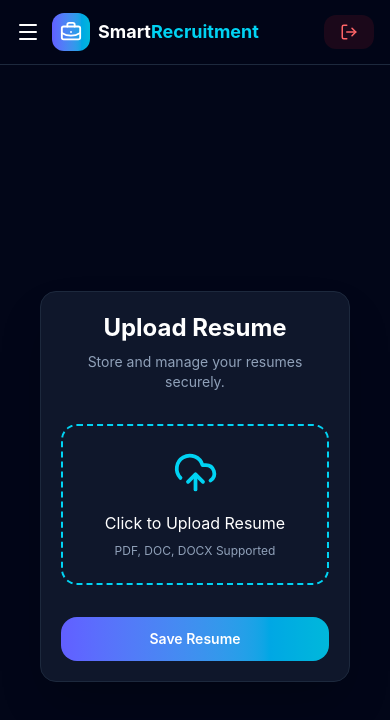
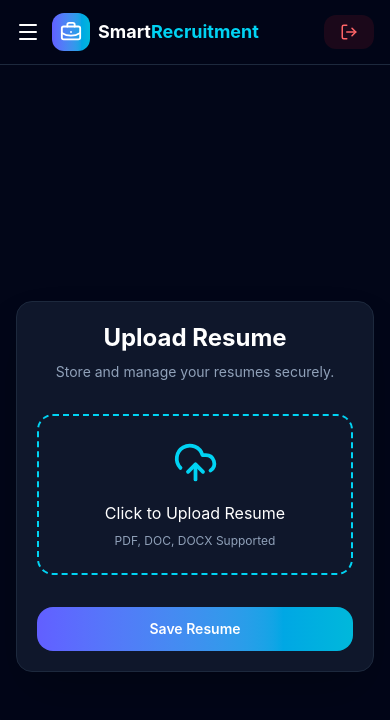
Before and after one commit to Sriiijan/SmartRecruitment, a React (Vite) app in the folder frontend/: page /upload-resume in a window 390 px wide. Shown: the top 720 px of the page. Built offline with nearby package versions, Linux system fonts and the light colour scheme; sample sign-in values are in the browser's storage.

Commit message:
Refactor UploadResumePage component for improved layout and readability; enhance styling for better responsiveness

```diff
--- a/frontend/src/pages/UploadResume.jsx
+++ b/frontend/src/pages/UploadResume.jsx
@@ -6,13 +6,32 @@
 
   return (
 
-    <div className="flex bg-slate-950 min-h-screen">
+    <div
+      className="
+        flex
+        bg-slate-950
+        min-h-screen
+        overflow-x-hidden
+      "
+    >
 
       {/* Sidebar */}
       {/* <Sidebar /> */}
 
       {/* Main Content */}
-      <div className="flex-1 flex items-center justify-center p-10">
+      <div
+        className="
+          flex-1
+          flex
+          items-center
+          justify-center
+          px-4
+          sm:px-6
+          md:px-10
+          py-6
+          sm:py-10
+        "
+      >
 
         <ResumeUpload />
 
```
